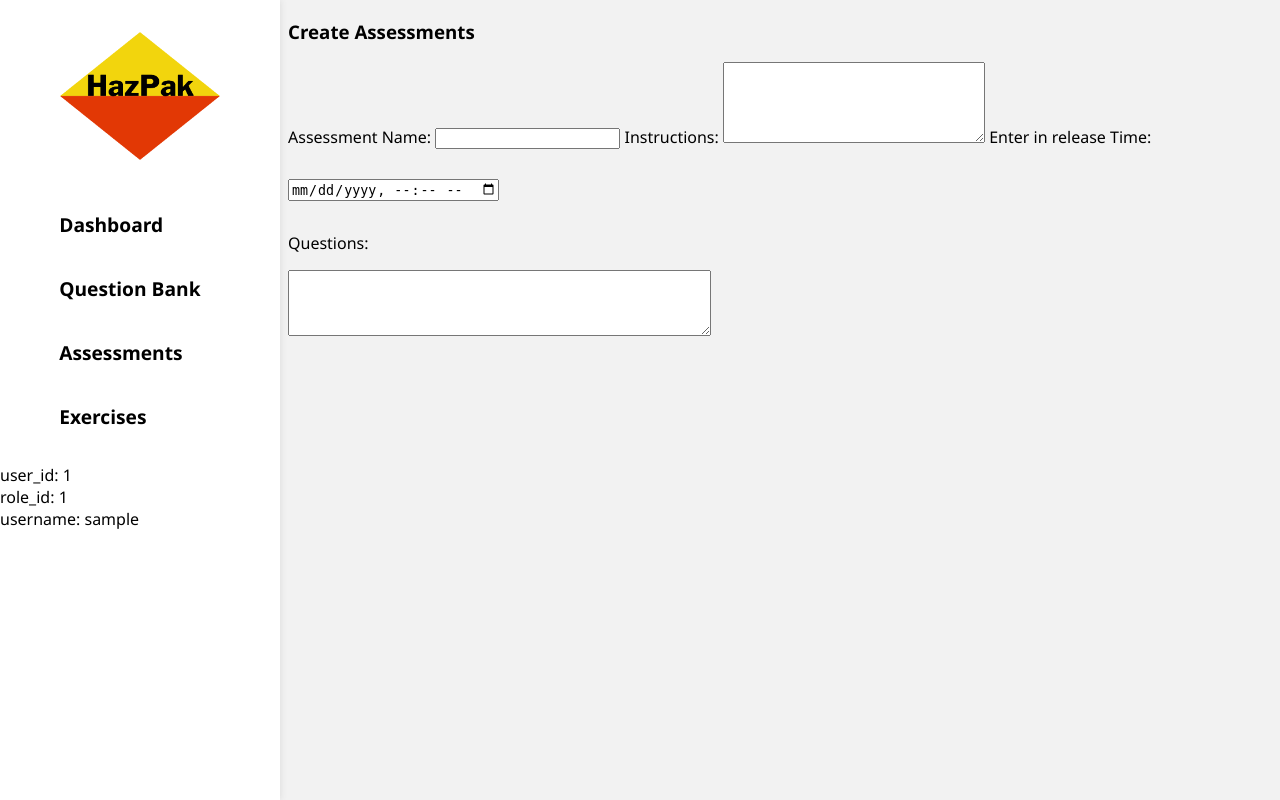
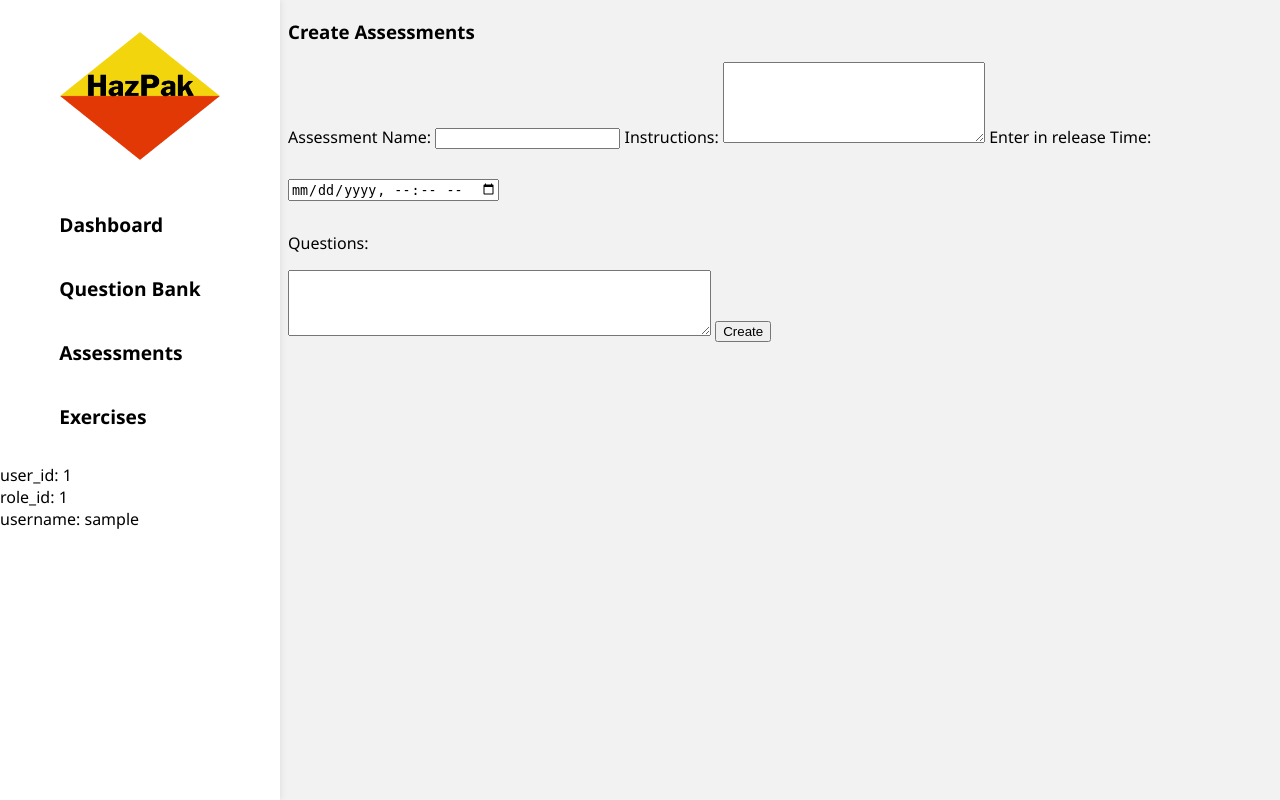
Before and after one commit to 21026584/HazPak_ELearning_Portal-team2, a PHP site: page /createAssessment.php in a window 1280 px wide. Run offline with PHP 8.4, Linux system fonts and the light colour scheme; the visitor is signed in with stand-in values (Sample User, id 1).

Commit message:
forgot the submit button, my bad

```diff
--- a/createAssessment.php
+++ b/createAssessment.php
@@ -25,6 +25,7 @@ if (!isset($_SESSION['user_id'])) {
             <input type="datetime-local" id="idTime" name="time" required/>
             <p><label for="idQuestion">Questions:</label></p>
             <textarea id="idQuestion" name="question" rows="4" cols="50" required></textarea>
+            <input type="submit" value="Create" />
         </form>
     </body>
 </html>
```
